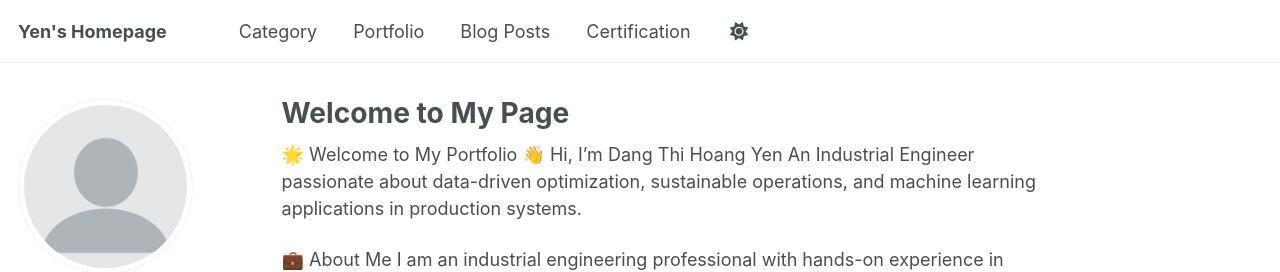
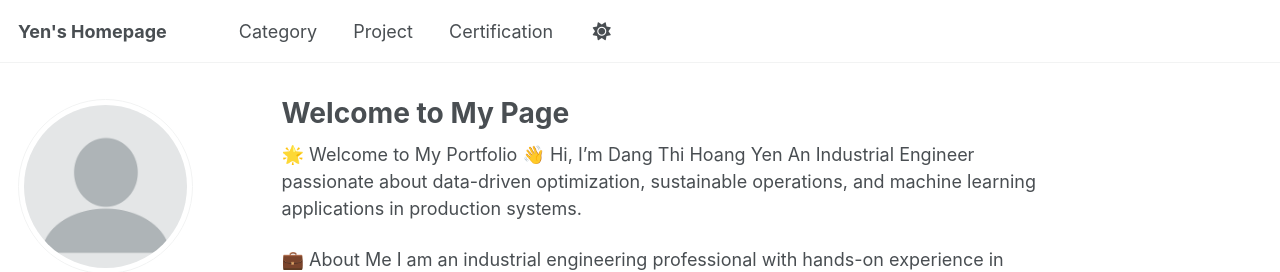
Before and after one commit to yen010390/yen010390.github.io, a Jekyll site: the page built from _pages/about.md, in a window 1280 px wide. Shown: the top 272 px of the page. Built offline with Jekyll 4.4.1, drawn with Linux system fonts in a browser that asks for light colours; some web fonts are replaced; some of the changed lines change nothing that is shown.

Commit message:
Update navigation.yml

```diff
--- a/_data/navigation.yml
+++ b/_data/navigation.yml
@@ -20,11 +20,14 @@ main:
   - title: "Category"
     url: /category/
 
-  - title: "Portfolio"
-    url: /portfolio/
+  - title: "Project"
+    url: /project/
 
-  - title: "Blog Posts"
-    url: /year-archive/
+  # - title: "Portfolio"
+  #   url: /portfolio/
+
+  # - title: "Blog Posts"
+  #   url: /year-archive/
 
   - title: "Certification"
     url: /certification/
```
